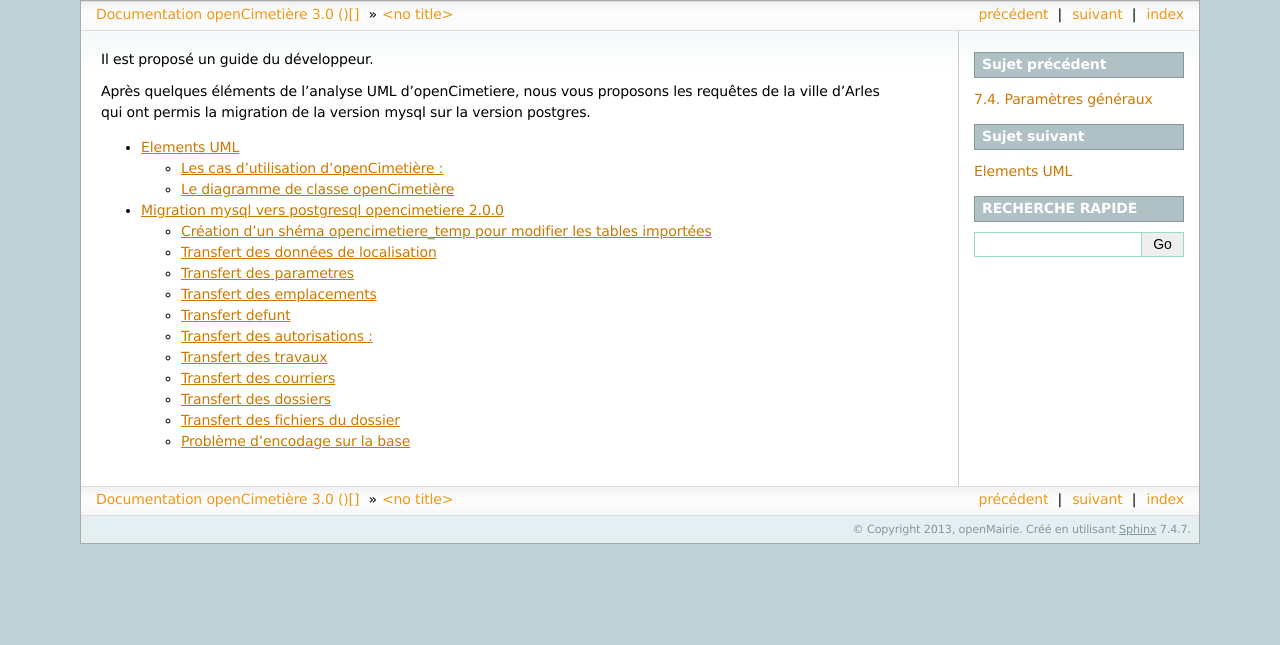
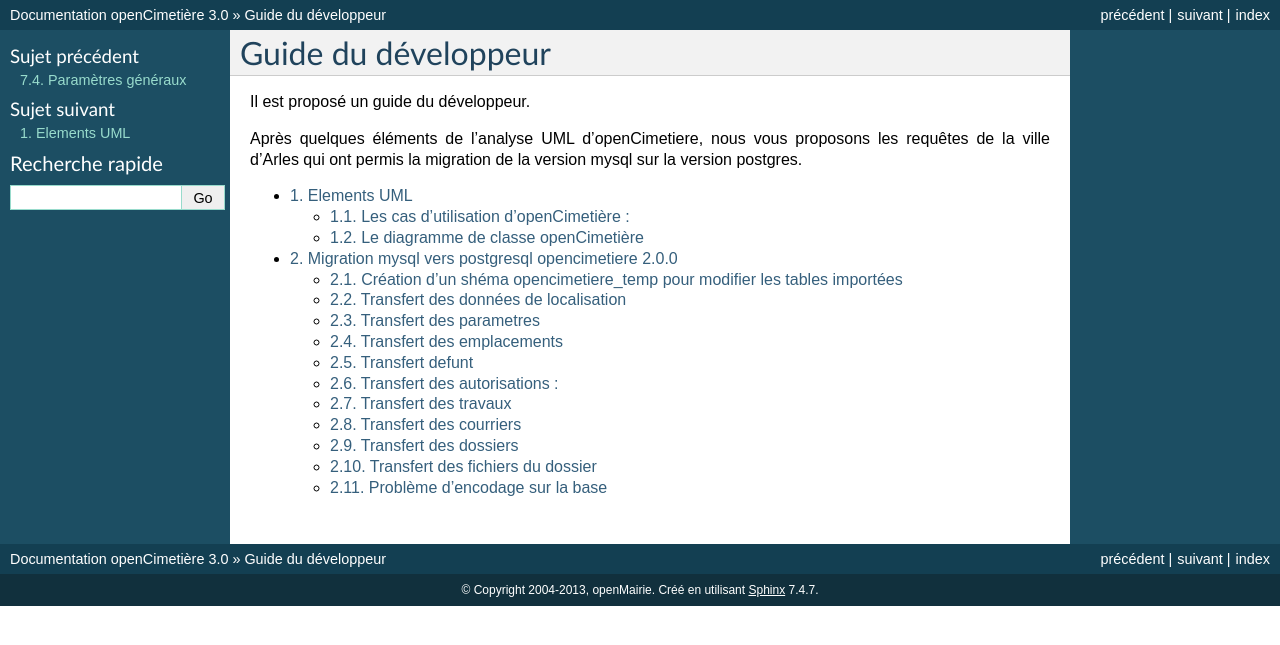
Before and after one commit to KevinFoisnet/opencimetiere-documentation, a Sphinx documentation site: the page built from source/guide_developpeur/index.rst, in a window 1280 px wide. Shown: the top 645 px of the page. Built offline with Sphinx 7.4.7, drawn with Linux system fonts in a browser that asks for light colours.

Commit message:
Met en cohérence avec les autres documentation openMairie.
- Supprimer un warning à la génération
- Ajoute les titres manquants dans le fil d'ariane pour le manuel utilisateur et le guide du développeur

```diff
--- a/source/conf.py
+++ b/source/conf.py
@@ -41,7 +41,7 @@
 
 # General information about the project.
 project = u'openCimetière'
-copyright = u'2013, openMairie'
+copyright = u'2004-2013, openMairie'
 
 # The version info for the project you're documenting, acts as replacement for
 # |version| and |release|, also used in various other places throughout the
@@ -50,7 +50,7 @@
 # The short X.Y version.
 version = '3.0'
 # The full version, including alpha/beta/rc tags.
-release = '3.0 ()[]'
+release = '3.0'
 
 # The language for content autogenerated by Sphinx. Refer to documentation
 # for a list of supported languages.
@@ -91,8 +91,7 @@
 
 # The theme to use for HTML and HTML Help pages.  See the documentation for
 # a list of builtin themes.
-#html_theme = 'sphinxdoc'
-html_theme = 'sphinx.openmairietheme'
+html_theme = 'default'
 
 # Theme options are theme-specific and customize the look and feel of a theme
 # further.  For a list of options available for each theme, see the
@@ -206,6 +205,7 @@
 # If false, no module index is generated.
 #latex_domain_indices = True
 
+#
 latex_elements = {}
 latex_elements['preamble'] = '\\setcounter{secnumdepth}{5}\\setcounter{tocdepth}{5}'
 
--- a/source/guide_developpeur/index.rst
+++ b/source/guide_developpeur/index.rst
@@ -1,4 +1,9 @@
 .. _guide_developpeur:
+
+####################
+Guide du développeur
+####################
+
 
 Il est proposé un guide du développeur.
 
@@ -6,6 +11,8 @@
 qui ont permis la migration de la version mysql sur la version postgres.
 
 .. toctree::
+    :numbered:
+    :maxdepth: 3
 
     principes.rst
     migration_mysql.rst
--- a/source/guide_developpeur/migration_mysql.rst
+++ b/source/guide_developpeur/migration_mysql.rst
@@ -20,7 +20,7 @@
 - la valeur par défaut 0000-00-00 des champs date mysql n'est pas acceptée dans postgresql
 
 - le traitement de protection apostrophe en mysql est \' alors qu en postgres, il est '' donc il est utile de remplacer la protection
-dans le fichier d'export mysql
+  dans le fichier d'export mysql
 
 La version 3.0.0 se caractérise par de nouvelles tables de paramétrage titre_civilite, zone_type, voie_type ...
 et il est utile de passer par un schema intermédiaire opencimetiere_temp
--- a/source/index.rst
+++ b/source/index.rst
@@ -1,5 +1,4 @@
-.. opencimetiere documentation master file, created by
-   sphinx-quickstart on Wed Jul 20 17:30:38 2011.
+.. opencimetiere documentation master file.
 
 ===============================
 openCimetière 3.0 documentation
@@ -48,9 +47,6 @@
 Ce document a pour but de guider les utilisateurs et les développeurs dans la
 prise en main du projet.
 
-Il vous est présenté dans une première partie le manuel utilisateur et dans une deuxiéme partie le guide
-du développeur.
-
 Bonne lecture et n'hésitez pas à nous faire part de vos remarques à l'adresse
 suivante : contact@openmairie.org !
 
--- a/source/manuel_utilisateur/index.rst
+++ b/source/manuel_utilisateur/index.rst
@@ -1,8 +1,13 @@
 .. _manuel_utilisateur:
+
+#######################
+Manuel de l'utilisateur
+#######################
 
 
 .. toctree::
     :numbered:
+    :maxdepth: 3
 
     ergonomie.rst
     tableau_de_bord.rst
```
